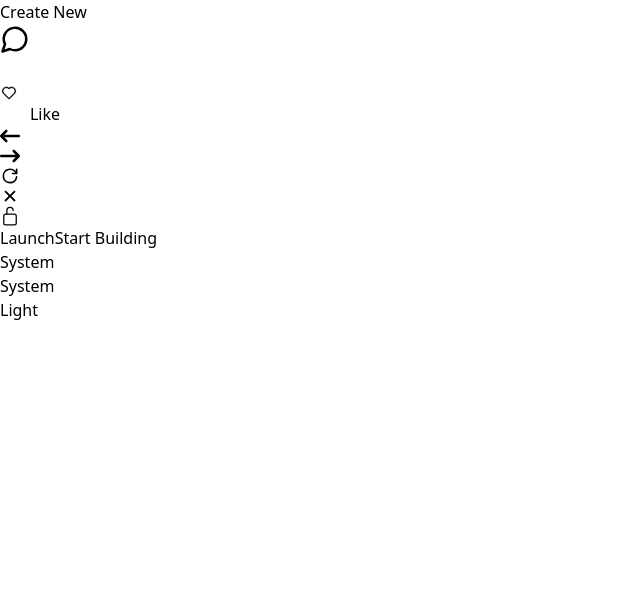
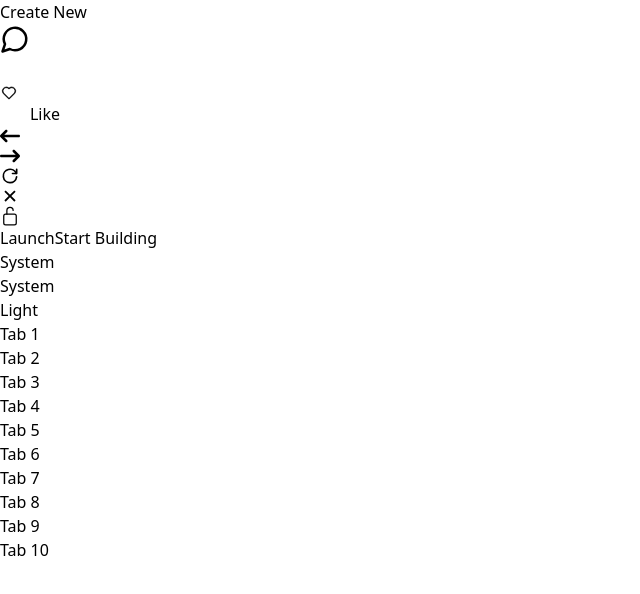
Before and after one commit to Aryan-205/ComponentLibrary2.0, a React (Vite) app: page / in a window 1280 px wide. Shown: the top 594 px of the page, without its empty margins (0-640 px from the left). Built offline with nearby package versions, Linux system fonts and the light colour scheme.

Commit message:
created magnetic tab

```diff
--- a/src/App.tsx
+++ b/src/App.tsx
@@ -1,11 +1,15 @@
+import { useState } from "react";
 import ButtonPopup from "./components/ButtonPopup";
 import CornerButton from "./components/CornerButton";
 import LikeButton from "./components/LikeButton";
+import MagnetTabs from "./components/MagnetTab";
 import MicroInteraction from "./components/MicroInteraction";
 import ModeSelector from "./components/ModeSelector";
 import QuestionPopup from "./components/QuestionPopup";
 
 export default function App() {
+
+  const [activeTab, setActiveTab] = useState('Tab 1');
 
   return (
     <div className="w-full">
@@ -15,6 +19,23 @@ export default function App() {
       <MicroInteraction/>
       <CornerButton/>
       <ModeSelector/>
+      <MagnetTabs
+      slug="magnet-tabs"
+      options={[
+        'Tab 1',
+        'Tab 2',
+        'Tab 3',
+        'Tab 4',
+        'Tab 5',
+        'Tab 6',
+        'Tab 7',
+        'Tab 8',
+        'Tab 9',
+        'Tab 10'
+      ]}
+      onSelect={(option) => setActiveTab(option)}
+      activeTab={activeTab}
+    />
     </div>
   );
 }
--- /dev/null
+++ b/src/components/MagnetTab.tsx
@@ -0,0 +1,64 @@
+'use client';
+
+import React from 'react';
+import { motion } from 'motion/react';
+
+interface MagnetTabsProps {
+  slug: string;
+  options: string[];
+  onSelect: (option: string) => void;
+  activeTab: string;
+}
+
+const MagnetTabs = ({ slug, options, onSelect, activeTab }: MagnetTabsProps) => {
+  const [hovered, setHovered] = React.useState<string | undefined>(undefined);
+
+  return (
+    <div className='w-full h-screen flex justify-center items-center'>
+      <div className="flex items-start justify-start">
+        <ul className="flex border-[1px] border-black/10 shadow-md p-1 rounded-md">
+          {options.map((option) => {
+            const isActive = activeTab === option;
+            return (
+              <li
+                onMouseEnter={() => setHovered(option)}
+                onMouseLeave={() => setHovered(undefined)}
+                key={slug + option}
+                onClick={() => onSelect(option)}
+                className="relative cursor-pointer shrink-0"
+              >
+                <p
+                  className={`z-10 relative px-2 py-1 transition-all ${
+                    isActive ? 'opacity-100' : 'opacity-50 hover:opacity-100'
+                  }`}
+                >
+                  {option}
+                </p>
+
+                {isActive && (
+                  <motion.div
+                    layout
+                    layoutId={slug + 'magnet'}
+                    transition={{ duration: 0.2, type: 'spring', bounce: 0.2 }}
+                    className="w-full h-1 absolute bottom-full left-0 bg-blue-500 rounded-sm"
+                  />
+                )}
+
+                {(hovered === option || (hovered === undefined && isActive)) && (
+                  <motion.div
+                    layout
+                    layoutId={slug + 'tab-bar-highlight'}
+                    transition={{ duration: 0.2, type: 'spring', bounce: 0 }}
+                    className="w-full h-full absolute bottom-0 left-0 bg-black/10 rounded-sm"
+                  />
+                )}
+              </li>
+            );
+          })}
+        </ul>
+      </div>
+    </div>
+  );
+};
+
+export default MagnetTabs;
--- a/src/components/ModeSelector.tsx
+++ b/src/components/ModeSelector.tsx
@@ -1,5 +1,5 @@
 import { useState } from 'react';
-import { motion } from 'framer-motion';
+import { AnimatePresence, motion } from 'framer-motion';
 
 export default function ModeSelector() {
   const [isSystem, setIsSystem] = useState(true);
@@ -25,7 +25,16 @@ export default function ModeSelector() {
             }}
           >
             <span className="text-white text-xl font-light">
-              {isSystem ? 'System' : 'Light'}
+              <AnimatePresence mode='wait'>
+              {isSystem
+              ?  <motion.span initial={{opacity:0,y:-10}} animate={{opacity:1,y:0, transition:{duration:0.3}}} exit={{opacity:0,y:-10, transition:{duration:0.3}}}>
+                  System
+                </motion.span>
+              : <motion.span initial={{opacity:0,y:-10}} animate={{opacity:1,y:0, transition:{duration:0.3}}} exit={{opacity:0,y:-10, transition:{duration:0.3}}}>
+                  Manual
+                </motion.span>
+              }
+              </AnimatePresence>
             </span>
           </motion.div>
 
```
